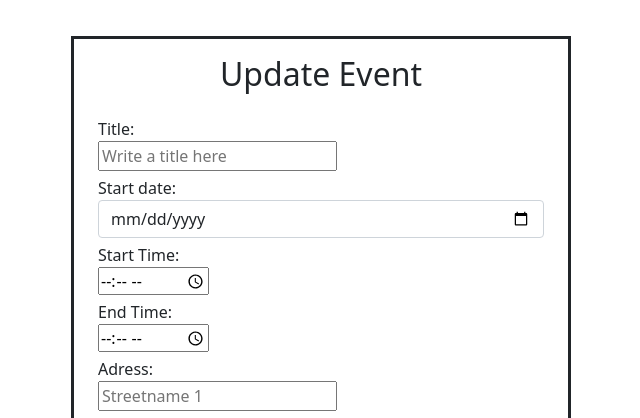
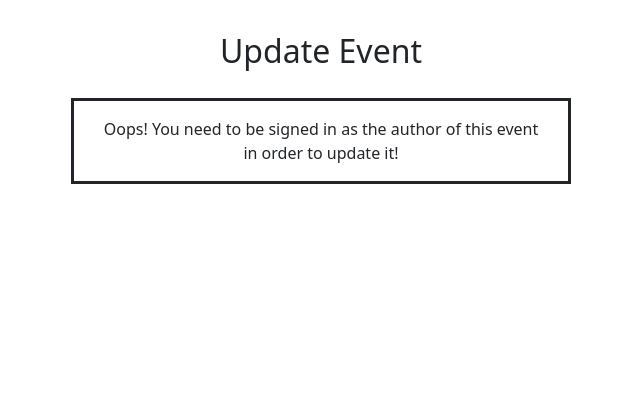
Before and after one commit to AlmaBroman/flea-finder-stockholm, a Django app: template templates/update_post.html in a window 1280 px wide. Shown: the part 66-484 px from the top of the page, without its empty margins (319-959 px from the left). Run offline with Django 3.2, Linux system fonts and the light colour scheme; the template is opened without the code that fills it: values that come from a table or form of the project are taken from there, others are empty; some libraries are stand-ins or nearby versions.

Commit message:
Fix so only author of post can access edit and delete post functions

```diff
--- a/templates/index.html
+++ b/templates/index.html
@@ -26,12 +26,14 @@
                                     <h5 class="mb-0">{{ post.title }}</h5>
                                     {% if user.is_authenticated %}
                                     <!-- only supposed to show if the logged in user is the author of the post -->
+                                        {% if user.id == post.author.id %}
                                             <div>
                                                 <a href="{% url 'update_post' post.slug %}"><i
                                                         class="far fa-edit fa-sm"></i></a>
                                                 <a href="{% url 'delete_post' post.slug %}"><i
                                                         class="fas fa-trash fa-sm"></i></a>
                                             </div>
+                                        {% endif %}
                                     {% endif %}
                                 </div>
                             </div>
--- a/templates/post_detail.html
+++ b/templates/post_detail.html
@@ -50,13 +50,14 @@
             <p class="mt-3">{{ post.description | safe }}</p>
         </div>
         {% if user.is_authenticated %}
-        <!-- only supposed to show if the logged in user is the author of the post -->
+            {% if user.id == post.author.id %}
                 <div class="col-12 d-flex justify-content-end">
                     <a href="{% url 'update_post' post.slug %}" class="margin-right-10px"><i
                         class="far fa-edit"></i></a>
                 <a href="{% url 'delete_post' post.slug %}" class="ml-3"><i
                         class="fas fa-trash"></i></a>
                 </div>
+            {% endif %}
         {% endif %}
     </div>
 </div>
--- a/templates/update_post.html
+++ b/templates/update_post.html
@@ -3,15 +3,16 @@
 {% block content %}
 {% load crispy_forms_tags %}
 
-<div class="container add-post-container mb-3">
 <div class="row mx-auto">
     <div class="col-8 mx-auto mt-3 text-center">
         <h2>Update Event</h2>
     </div>
 </div>
-
+<div class="container add-post-container mb-3">
     <div class="row mx-auto">
         <div class="col mt-3 mb-3">
+            {% if user.is_authenticated %}
+                {% if user.id == post.author.id %}
                     <form method="POST" class="post-form">
                         {% csrf_token %}
                         {{ form.as_p | safe }}
@@ -19,8 +20,17 @@
                             <button type="submit" class="btn btn-dark">Save</button>
                         </div>
                     </form>
+                {% else %}
+                    <div class="d-flex text-center">
+                        <p>Oops! You need to be signed in as the author of this event in order to update it!</p>
+                    </div>
+                {% endif %}
+            {% else %}
+                <div class="d-flex text-center">
+                    <p>Oops! You need to be signed in as the author of this event in order to update it!</p>
+                </div>
+            {% endif %}
         </div>
     </div>
 </div>
-
 {%endblock%}
```
Also changed, not shown: templates/delete_post.html (+13 -1 lines). Lines whose indentation alone changed are shown as unchanged.
